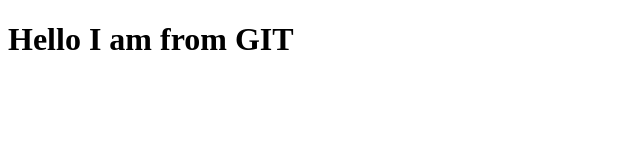
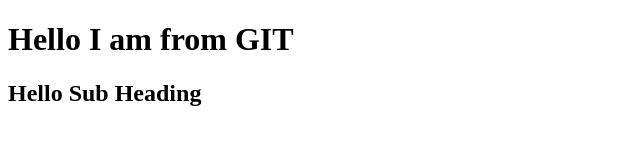
Before and after one commit to AliAptech2023/2208f_git, a plain HTML site: page views/index.html in a window 1280 px wide. Shown: the whole page, without its empty margins (0-640 px from the left). Drawn offline with Linux system fonts and the light colour scheme.

Commit message:
new line added

```diff
--- a/views/index.html
+++ b/views/index.html
@@ -7,5 +7,6 @@
 </head>
 <body>
     <h1>Hello I am from GIT </h1>
+    <h2>Hello Sub Heading</h2>
 </body>
 </html>
```
